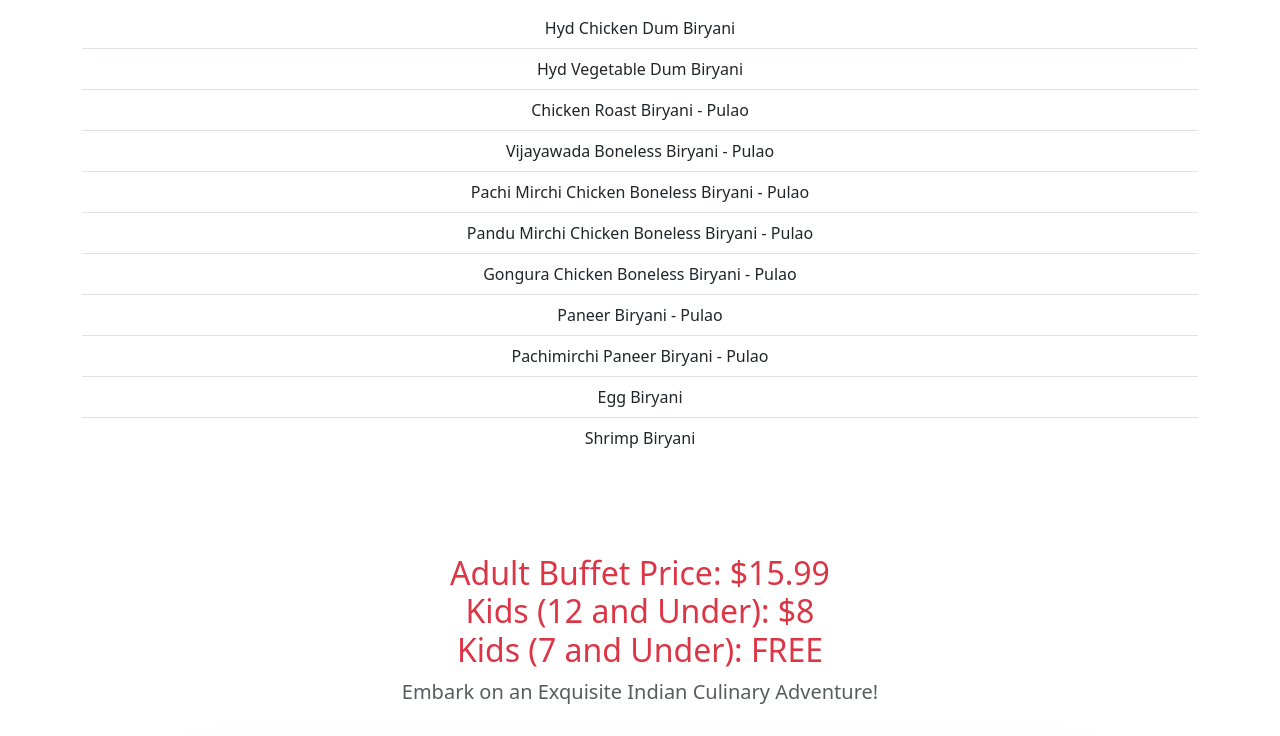
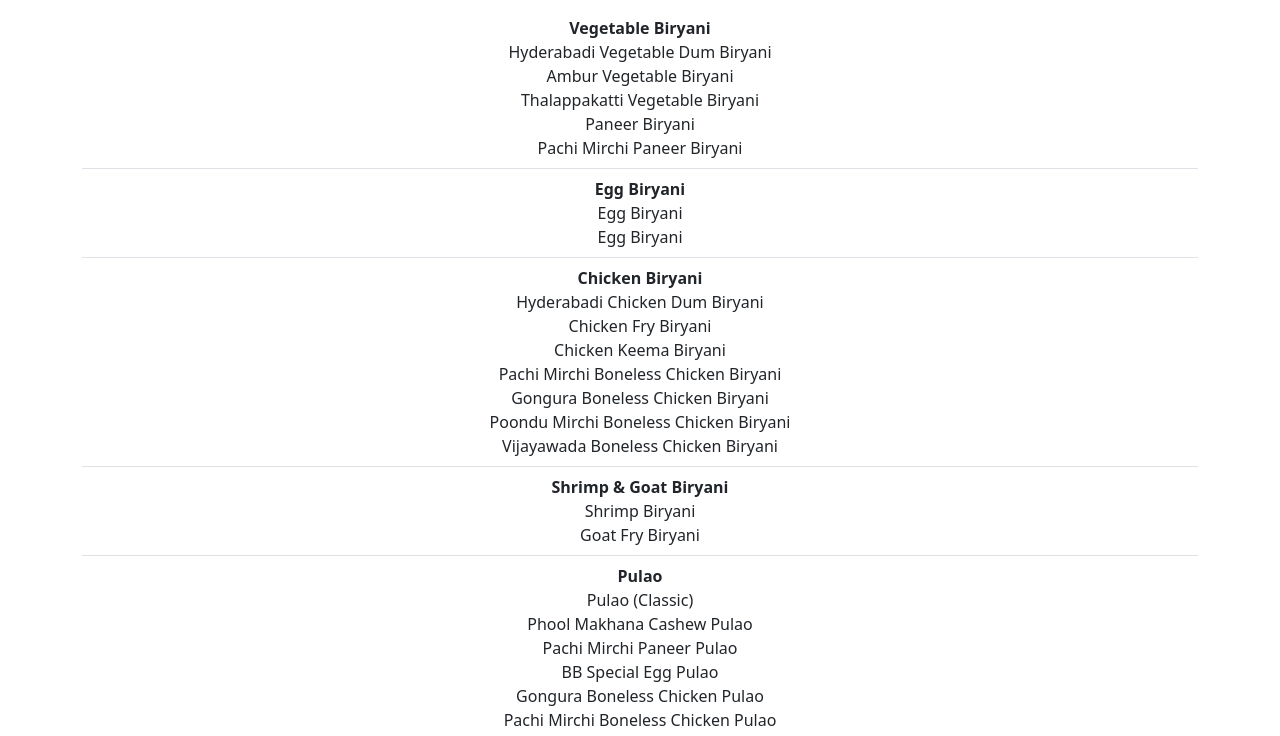
Before and after one commit to biryaniboyzstl/boyz-ui, an Angular app: page /home in a window 1280 px wide. Shown: the part 780-1516 px from the top of the page. Built offline with nearby package versions, Linux system fonts and the light colour scheme.

Commit message:
Wednesday

```diff
--- a/src/app/home/home.component.html
+++ b/src/app/home/home.component.html
@@ -28,30 +28,69 @@
   </div>
 </section>
 
-
 <!-- Wednesday Biryani Night Section -->
 <section *ngIf="isWednesday" class="container text-center py-5">
   <h1 class="display-4 fw-bold text-danger">Biryani Night on Wednesday</h1>
   <h2 class="text-danger">
-    Veg Biryani: $9.99<br>
-    Paneer or Chicken Biryani: $10.99
+    Veg Biryani(Pulao): $9.99<br>
+    Cashew/Phool Makhana/Paneer/Egg/Chicken Biryani(Pulao): $10.99
   </h2>
   <div class="mt-4">
     <ul class="list-group list-group-flush">
-      <li class="list-group-item">Hyd Chicken Dum Biryani</li>
-      <li class="list-group-item">Hyd Vegetable Dum Biryani</li>
-      <li class="list-group-item">Chicken Roast Biryani - Pulao</li>
-      <li class="list-group-item">Vijayawada Boneless Biryani - Pulao</li>
-      <li class="list-group-item">Pachi Mirchi Chicken Boneless Biryani - Pulao</li>
-      <li class="list-group-item">Pandu Mirchi Chicken Boneless Biryani - Pulao</li>
-      <li class="list-group-item">Gongura Chicken Boneless Biryani - Pulao</li>
-      <li class="list-group-item">Paneer Biryani - Pulao</li>
-      <li class="list-group-item">Pachimirchi Paneer Biryani - Pulao</li>
-      <li class="list-group-item">Egg Biryani</li>
-      <li class="list-group-item">Shrimp Biryani</li>
+      <li class="list-group-item">
+        <strong>Vegetable Biryani</strong>
+        <ul class="list-unstyled">
+          <li>Hyderabadi Vegetable Dum Biryani</li>
+          <li>Ambur Vegetable Biryani</li>
+          <li>Thalappakatti Vegetable Biryani</li>
+          <li>Paneer Biryani</li>
+          <li>Pachi Mirchi Paneer Biryani</li>
+        </ul>
+      </li>
+      <li class="list-group-item">
+        <strong>Egg Biryani</strong>
+        <ul class="list-unstyled">
+          <li>Egg Biryani</li>
+          <li>Egg Biryani</li>
+        </ul>
+      </li>
+      <li class="list-group-item">
+        <strong>Chicken Biryani</strong>
+        <ul class="list-unstyled">
+          <li>Hyderabadi Chicken Dum Biryani</li>
+          <li>Chicken Fry Biryani</li>
+          <li>Chicken Keema Biryani</li>
+          <li>Pachi Mirchi Boneless Chicken Biryani</li>
+          <li>Gongura Boneless Chicken Biryani</li>
+          <li>Poondu Mirchi Boneless Chicken Biryani</li>
+          <li>Vijayawada Boneless Chicken Biryani</li>
+        </ul>
+      </li>
+      <li class="list-group-item">
+        <strong>Shrimp & Goat Biryani</strong>
+        <ul class="list-unstyled">
+          <li>Shrimp Biryani</li>
+          <li>Goat Fry Biryani</li>
+        </ul>
+      </li>
+      <li class="list-group-item">
+        <strong>Pulao</strong>
+        <ul class="list-unstyled">
+          <li>Pulao (Classic)</li>
+          <li>Phool Makhana Cashew Pulao</li>
+          <li>Pachi Mirchi Paneer Pulao</li>
+          <li>BB Special Egg Pulao</li>
+          <li>Gongura Boneless Chicken Pulao</li>
+          <li>Pachi Mirchi Boneless Chicken Pulao</li>
+          <li>Chicken Fry Pulao</li>
+          <li>Shrimp Pulao</li>
+          <li>Goat Fry Pulao</li>
+        </ul>
+      </li>
     </ul>
   </div>
 </section>
+
 
 <!-- Soft Launch Section -->
 <section class="container text-center py-5">
```
